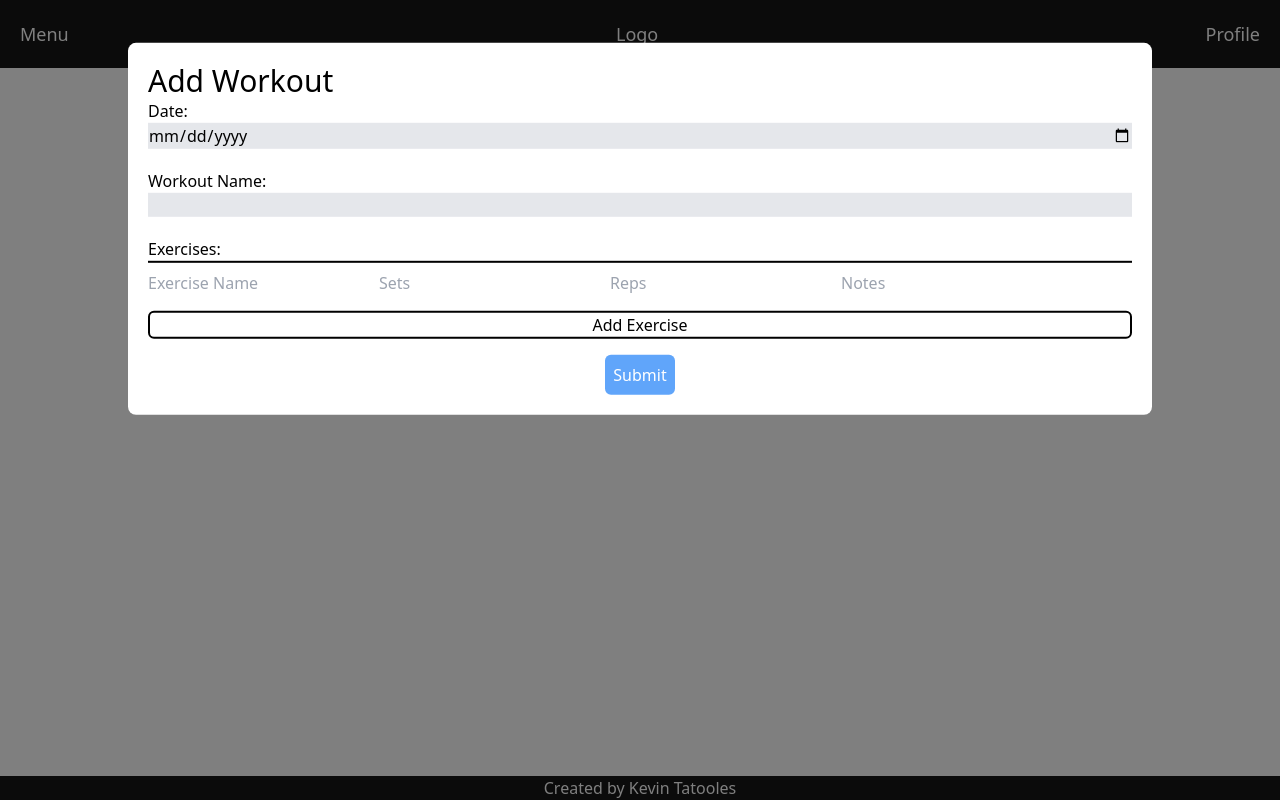
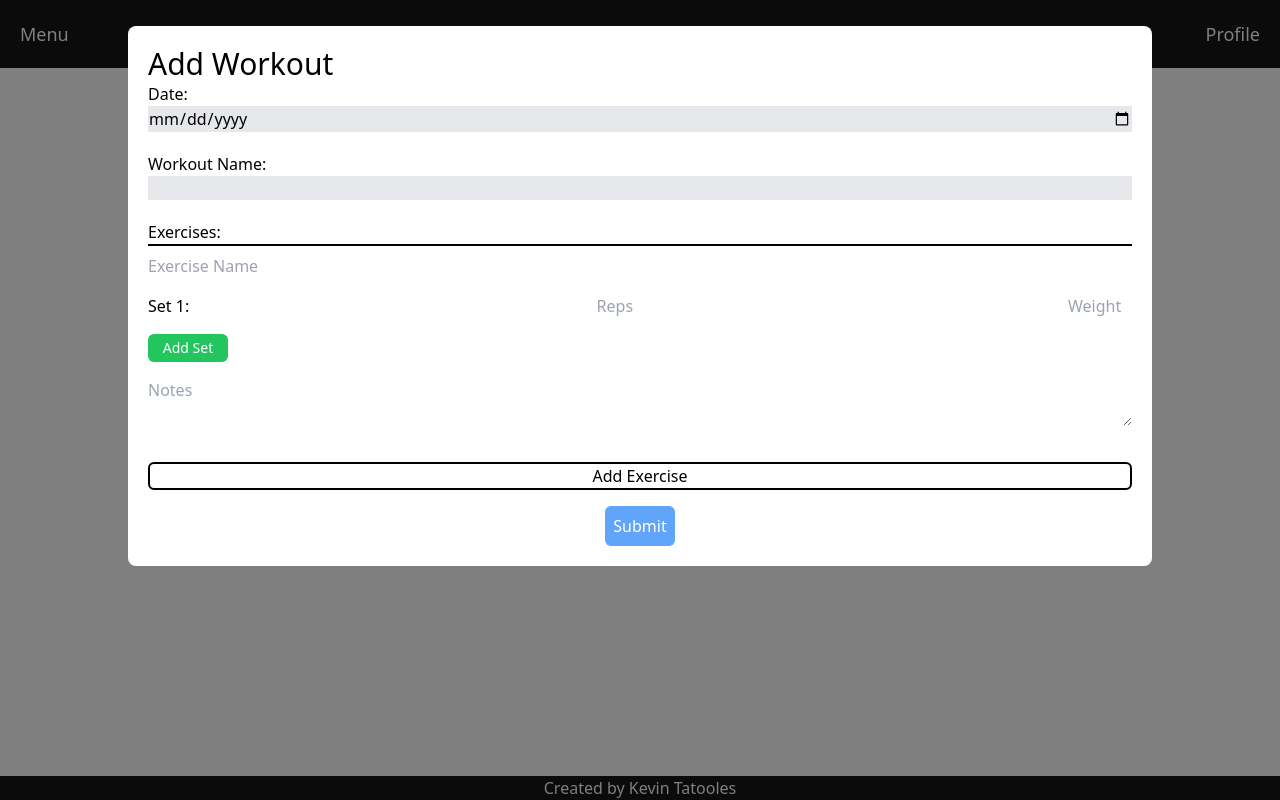
Before and after one commit to Tatooles/next-fitness-tracker, a Next.js app: page /workouts in a window 1280 px wide. Both pictures are taken after a click on the button "Add a Workout". Built offline with nearby package versions, Linux system fonts and the light colour scheme.

Commit message:
First set data showing correctly

```diff
--- a/app/workouts/page.tsx
+++ b/app/workouts/page.tsx
@@ -8,15 +8,28 @@ export default function Home() {
   const [formData, setFormData] = useState({});
 
   const [exerciseFields, setExerciseFields] = useState<Exercise[]>([
-    { key: 1, name: "", sets: "", reps: "", notes: "" },
+    {
+      key: 1,
+      name: "",
+      sets: [{ key: 1, reps: "", weight: "" }],
+      reps: "",
+      notes: "",
+    },
   ]);
   const [exerciseFieldCount, setExerciseFieldCount] = useState(1);
+  const [setFieldCount, setSetFieldCount] = useState<Number[]>([1]);
 
   const handleSubmit = (event: React.FormEvent<HTMLFormElement>) => {
     event.preventDefault();
-    setWorkouts([...workouts, formData as Workout]);
+    const workout = formData as Workout;
+    workout.exercises = exerciseFields;
+    setWorkouts([...workouts, workout]);
     setAddWorkoutModalOpen(false);
-    console.log(exerciseFields);
+
+    // Reset Exercises
+    // setExerciseFields([{ key: 1, name: "", sets: "", reps: "", notes: "" }]);
+    // setExerciseFieldCount(1);
+    console.log(workouts);
   };
 
   const handleChange = (event: any) => {
@@ -30,34 +43,43 @@ export default function Home() {
     index: number,
     event: React.ChangeEvent<HTMLInputElement>
   ) => {
-    const values = [...exerciseFields];
-    values[index].name = event.target.value;
-    setExerciseFields(values);
+    const exercises = [...exerciseFields];
+    exercises[index].name = event.target.value;
+    setExerciseFields(exercises);
   };
 
-  const handleExerciseSetsChange = (
-    index: number,
+  const handleRepsChange = (
+    exerciseIndex: number,
+    setIndex: number,
     event: React.ChangeEvent<HTMLInputElement>
   ) => {
-    const values = [...exerciseFields];
-    values[index].sets = event.target.value;
-    setExerciseFields(values);
+    const exercises = [...exerciseFields];
+    const sets = exercises[exerciseIndex].sets;
+    sets[setIndex].reps = event.target.value;
+    exercises[exerciseIndex].sets = sets;
+    setExerciseFields(exercises);
   };
-  const handleExerciseRepsChange = (
-    index: number,
+
+  const handleWeightChange = (
+    exerciseIndex: number,
+    setIndex: number,
     event: React.ChangeEvent<HTMLInputElement>
   ) => {
-    const values = [...exerciseFields];
-    values[index].reps = event.target.value;
-    setExerciseFields(values);
+    const exercises = [...exerciseFields];
+    // Need to set sets to the full value of the currently changed set
+    const sets = exercises[exerciseIndex].sets;
+    sets[setIndex].weight = event.target.value;
+    exercises[exerciseIndex].sets = sets;
+    setExerciseFields(exercises);
   };
-  const handleExerciseNotesChange = (
-    index: number,
-    event: React.ChangeEvent<HTMLInputElement>
+
+  const handleNotesChange = (
+    exerciseIndex: number,
+    event: React.ChangeEvent<HTMLTextAreaElement>
   ) => {
-    const values = [...exerciseFields];
-    values[index].notes = event.target.value;
-    setExerciseFields(values);
+    const exercises = [...exerciseFields];
+    exercises[exerciseIndex].notes = event.target.value;
+    setExerciseFields(exercises);
   };
 
   const handleAddField = () => {
@@ -67,7 +89,7 @@ export default function Home() {
       {
         key: exerciseFieldCount + 1,
         name: "",
-        sets: "",
+        sets: [{ key: 1, reps: "", weight: "" }],
         reps: "",
         notes: "",
       },
@@ -83,6 +105,7 @@ export default function Home() {
       <h1 className="mb-5 text-3xl">Workouts</h1>
       <ul>
         {workouts.map((workout: Workout, index) => (
+          // TODO: Display exercises and sets for each workout, will need nested loops
           <li key={index} className="mb-2 border-2 border-black">
             <h3 className="text-xl">{getDate(workout.date)}</h3>
             <p>{workout.name}</p>
@@ -120,34 +143,52 @@ export default function Home() {
                 name="name"
                 onChange={handleChange}
               />
-              {/* TODO: Allow the user to add exercises */}
               <h1 className=" border-b-2 border-black">Exercises:</h1>
-              {exerciseFields.map((input, index) => (
-                <div key={input.key} className="mt-2">
+              {exerciseFields.map((exercise, exerciseIndex) => (
+                <div
+                  key={exercise.key}
+                  className="mt-2 mb-5 flex flex-col gap-4"
+                >
                   <input
                     type="text"
                     placeholder="Exercise Name"
-                    value={input.name}
-                    onChange={(event) => handleExerciseNameChange(index, event)}
+                    value={exercise.name}
+                    onChange={(event) =>
+                      handleExerciseNameChange(exerciseIndex, event)
+                    }
                   />
-                  <input
-                    type="text"
-                    placeholder="Sets"
-                    value={input.sets}
-                    onChange={(event) => handleExerciseSetsChange(index, event)}
-                  />
-                  <input
-                    type="text"
-                    placeholder="Reps"
-                    value={input.reps}
-                    onChange={(event) => handleExerciseRepsChange(index, event)}
-                  />
-                  <input
-                    type="text"
+                  {/* TODO: Another loop here for sets */}
+                  {exercise.sets.map((set, setIndex) => (
+                    <div key={set.key} className="flex justify-between">
+                      <h3>Set {set.key}:</h3>
+                      <input
+                        type="text"
+                        placeholder="Reps"
+                        value={set.reps}
+                        className=" w-16"
+                        onChange={(event) =>
+                          handleRepsChange(exerciseIndex, setIndex, event)
+                        }
+                      />
+                      <input
+                        type="text"
+                        placeholder="Weight"
+                        value={set.weight}
+                        className=" w-16"
+                        onChange={(event) =>
+                          handleWeightChange(exerciseIndex, setIndex, event)
+                        }
+                      />
+                    </div>
+                  ))}
+                  <button className="w-20 rounded-md bg-green-500 py-1 px-2 text-sm text-white">
+                    Add Set
+                  </button>
+                  <textarea
                     placeholder="Notes"
-                    value={input.notes}
+                    value={exercise.notes}
                     onChange={(event) =>
-                      handleExerciseNotesChange(index, event)
+                      handleNotesChange(exerciseIndex, event)
                     }
                   />
                 </div>
@@ -182,9 +223,15 @@ interface Workout {
 
 // Reps and sets are strings because they can be a range
 interface Exercise {
+  sets: Set[];
   key: number;
   name: string;
   notes: string;
-  sets: string;
   reps: string;
 }
+
+interface Set {
+  reps: string;
+  weight: string;
+  key: number;
+}
```
